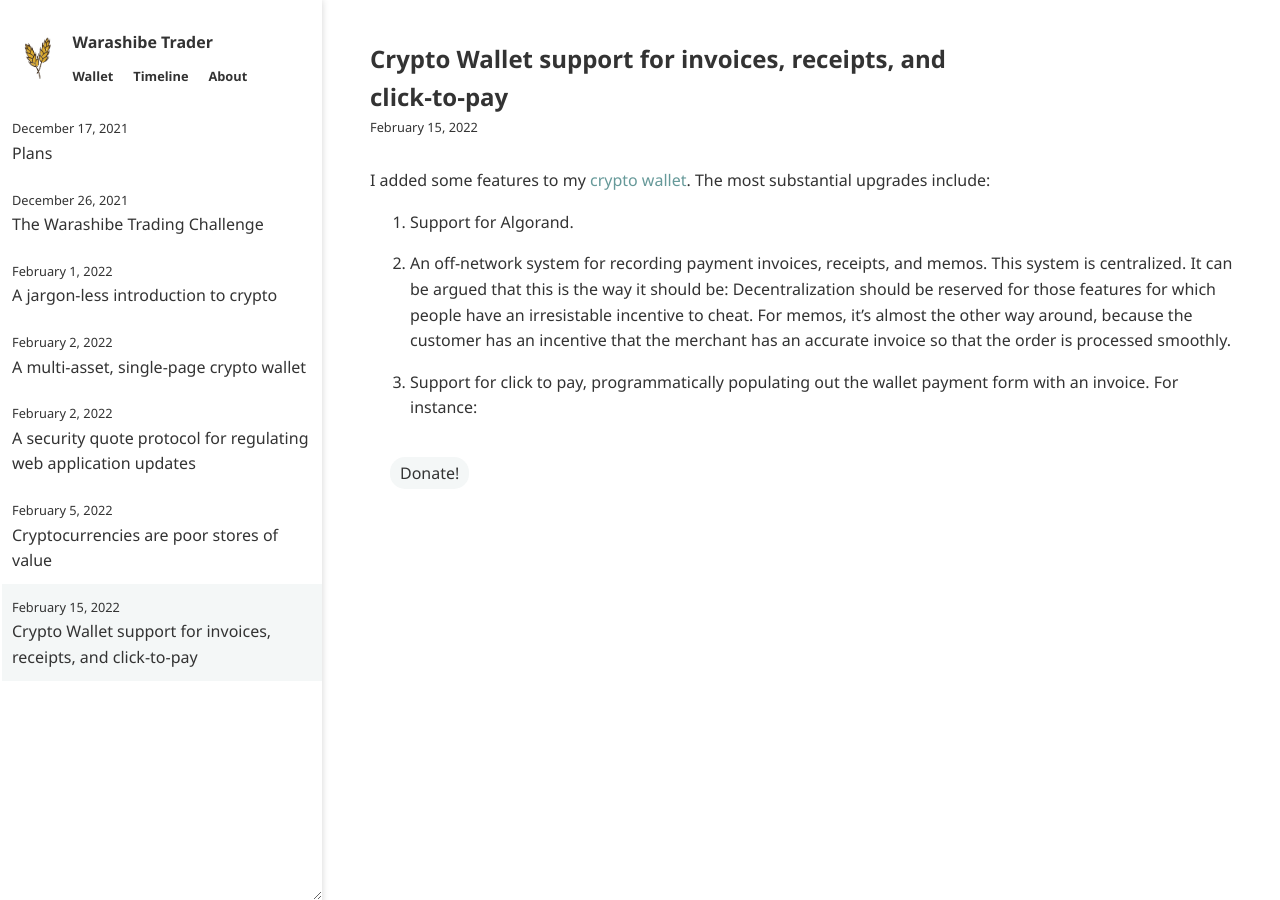
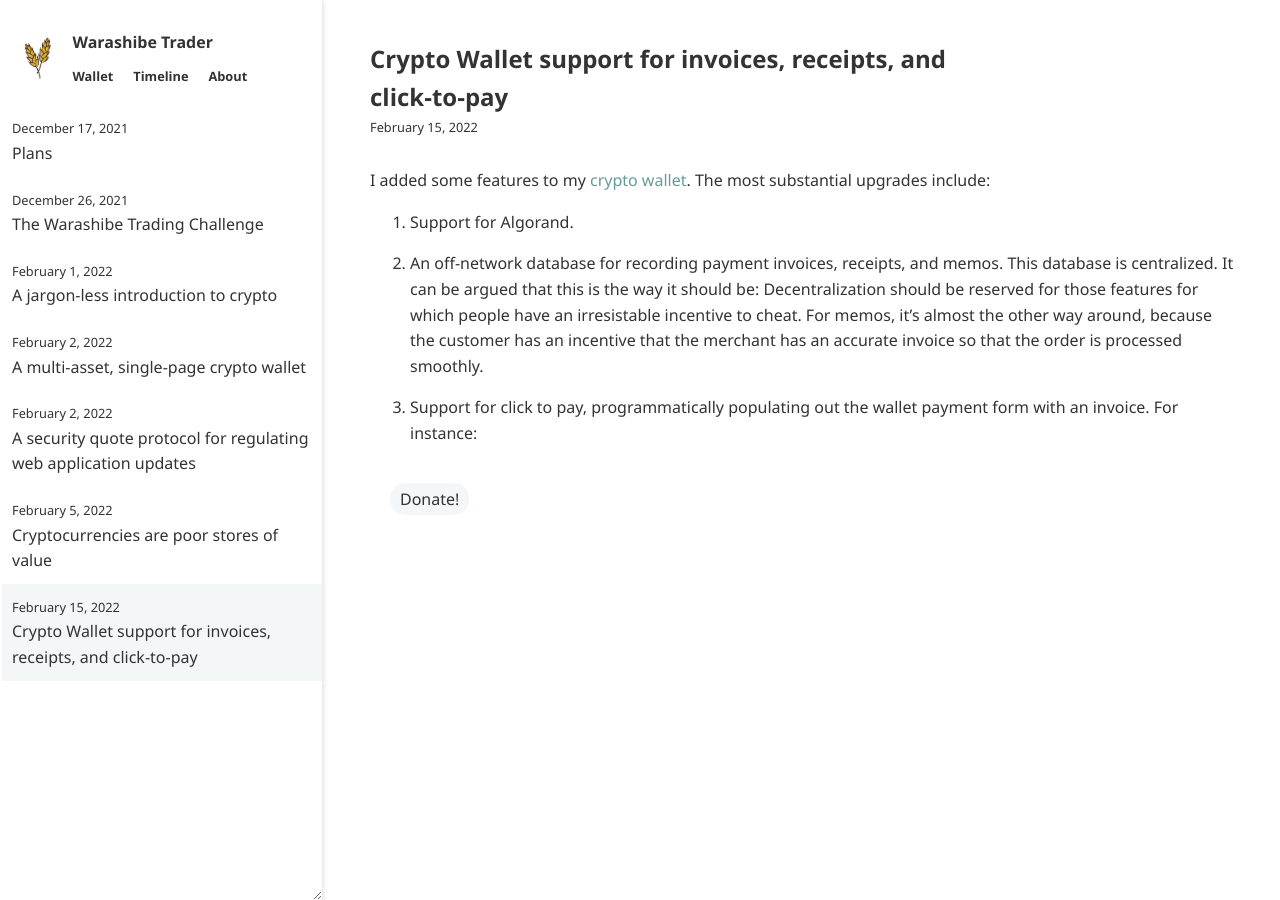
Before and after one commit to warashibetrader/warashibetrader.github.io, a Jekyll site: the page built from _posts/2022-02-15-payment-receipt.md, in a window 1280 px wide. Built offline with Jekyll 4.4.1, drawn with Linux system fonts in a browser that asks for light colours.

Commit message:
Update 2022-02-15-payment-receipt.md

```diff
--- a/_posts/2022-02-15-payment-receipt.md
+++ b/_posts/2022-02-15-payment-receipt.md
@@ -6,7 +6,7 @@
 
 1. Support for Algorand.
 
-2. An off-network system for recording payment invoices, receipts, and memos. This system is centralized. It can be argued that this is the way it should be: Decentralization should be reserved for those features for which people have an irresistable incentive to cheat. For memos, it's almost the other way around, because the customer has an incentive that the merchant has an accurate invoice so that the order is processed smoothly.
+2. An off-network database for recording payment invoices, receipts, and memos. This database is centralized. It can be argued that this is the way it should be: Decentralization should be reserved for those features for which people have an irresistable incentive to cheat. For memos, it's almost the other way around, because the customer has an incentive that the merchant has an accurate invoice so that the order is processed smoothly.
 
 3. Support for click to pay, programmatically populating out the wallet payment form with an invoice. For instance:
 
```
